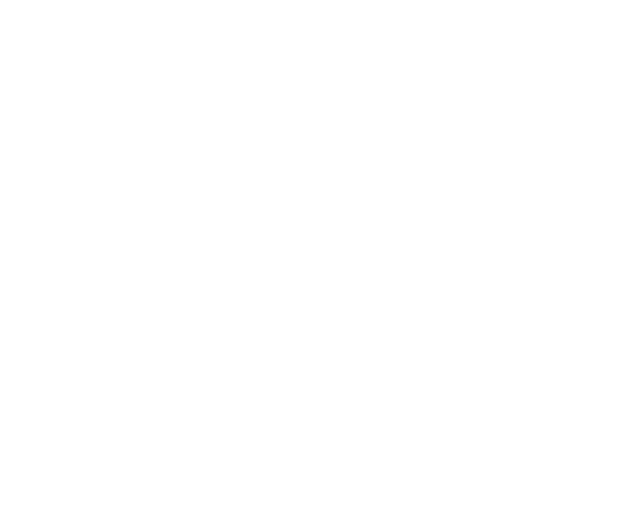
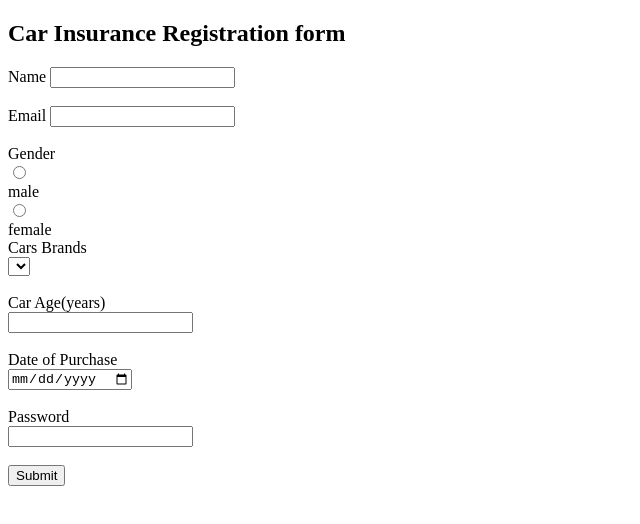
Before and after one commit to acciojob/car-insurance-form-singhraj123, a website: page main.html in a window 1280 px wide. Shown: the whole page, without its empty margins (0-640 px from the left). Drawn offline with Linux system fonts and the light colour scheme.

Commit message:
created a submission

```diff
--- a/main.html
+++ b/main.html
@@ -8,6 +8,42 @@
 
 <body>
 	<!-- the entire body must be written by student -->
+	<h2>Car Insurance Registration form</h2>
+
+	<form method="post" action="#">
+			<label for="name">Name</label>
+		    <input type="text" id="name" name="name" required><br><br>
+
+
+		    <label for="Email">Email</label>
+		    <input type="Email" id="email" name="email" required><br><br>
+
+		    <label>Gender</label><br>
+		    <input type="radio" id="gender_male" name="gender" value="male" required><br>
+		<label for="gender_male">male</label><br>
+		    <input type="radio" id="gender_female" name="gender" value="female" required><br>
+		<label for="gender_female">female</label><br>
+
+
+		<label for="cars" >Cars Brands</label><br>
+		<select id="cars" name="cars">
+			<option value="BMW"></option>
+			<option value="Audi"></option>
+			<option value="Mercedez"></option>
+		</select><br><br>
+
+		<label for="carage">Car Age(years)</label><br>
+		<input type="number" id="carage" name="carage" required><br><br>
+
+		<label for="dop">Date of Purchase</label><br>
+		<input type="Date" id="dop" name="dop" required><br><br>
+
+		<label for="password">Password</label><br>
+		<input type="password" id="password" name="password" required><br><br>
+
+		<button type="submit">Submit</button>
+
+	</form>
     <script type="text/javascript" src="./script.js">
 </script>
 
```
